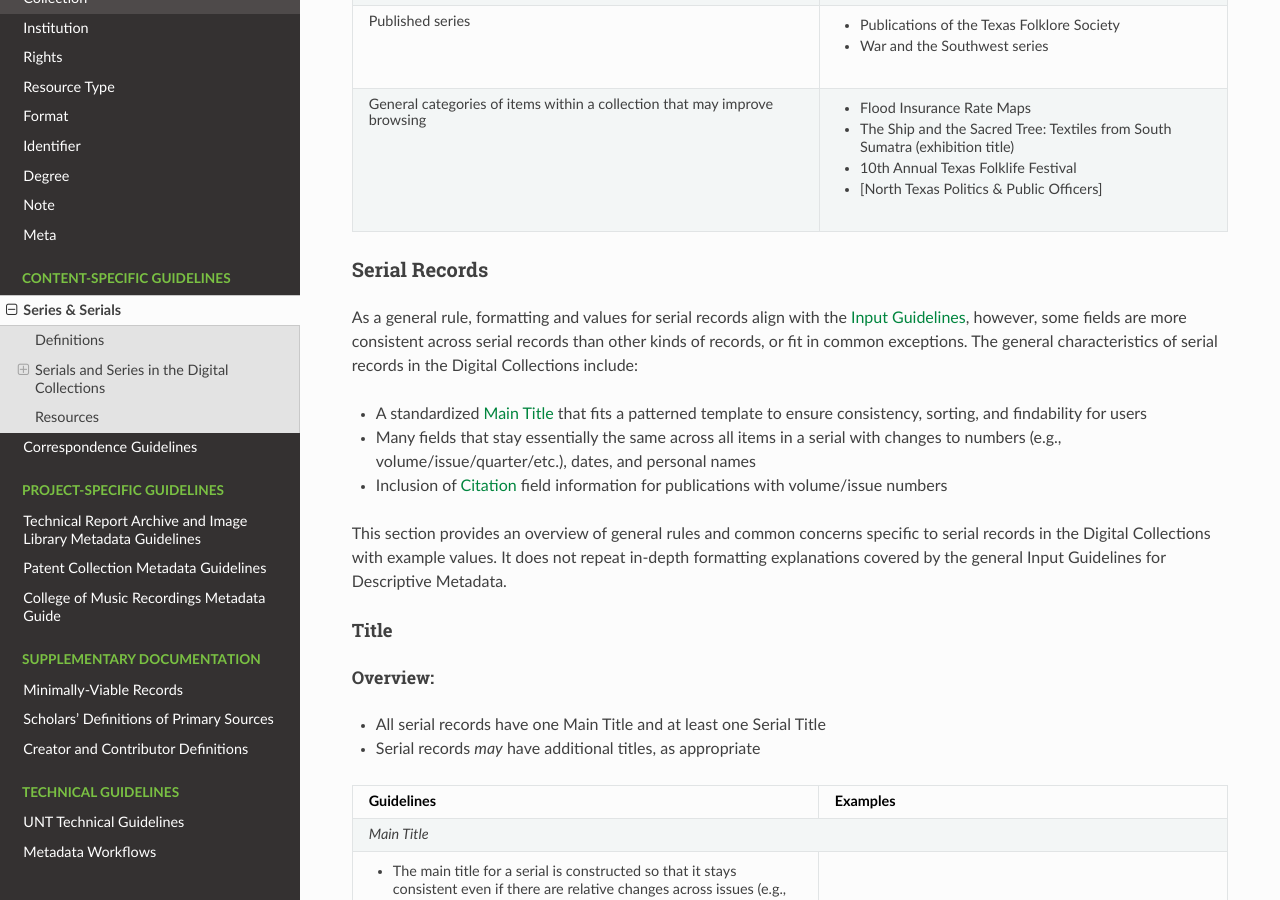
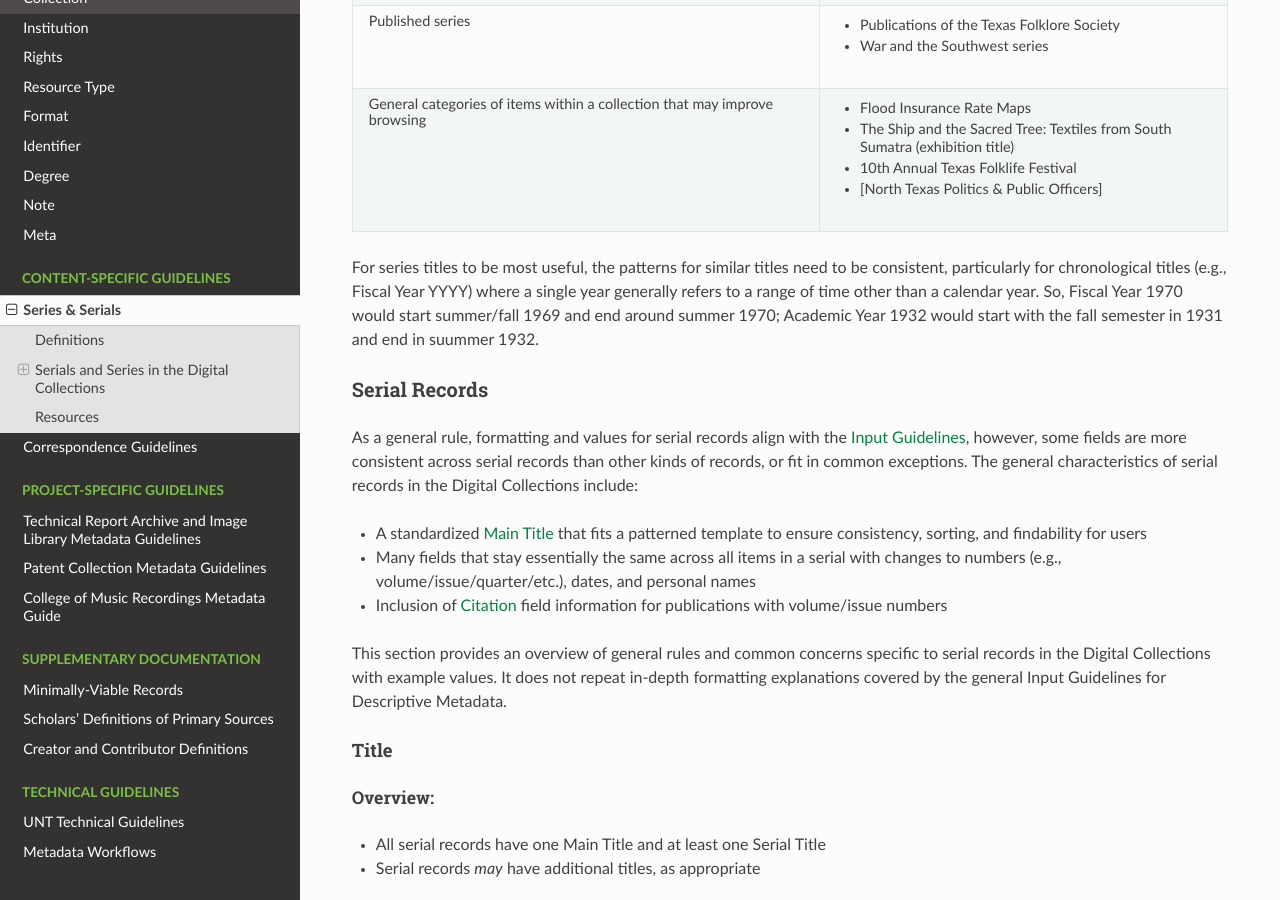
Before and after one commit to unt-libraries/untl-metadata-documentation, a Sphinx documentation site: the page built from docs/guides/serials.rst, in a window 1280 px wide and 900 px high, scrolled down 1058 px. Built offline with Sphinx 7.4.7 and the Read the Docs theme 2.0.0, drawn with Linux system fonts in a browser that asks for light colours.

Commit message:
Update serials.rst
add info regarding fiscal years

```diff
--- a/docs/guides/serials.rst
+++ b/docs/guides/serials.rst
@@ -52,6 +52,9 @@ Series Titles
 |                                          |  - 10th Annual Texas Folklife Festival                |
 |                                          |  - [North Texas Politics & Public Officers]           |
 +------------------------------------------+-------------------------------------------------------+
+
+For series titles to be most useful, the patterns for similar titles need to be consistent, particularly for chronological titles (e.g., Fiscal Year YYYY) where a single year generally refers to a range of time other than a calendar year.  So, Fiscal Year 1970 would start summer/fall 1969 and end around summer 1970; Academic Year 1932 would start with the fall semester in 1931 and end in suummer 1932.
+
 
 
 .. _serial-serials:
```
